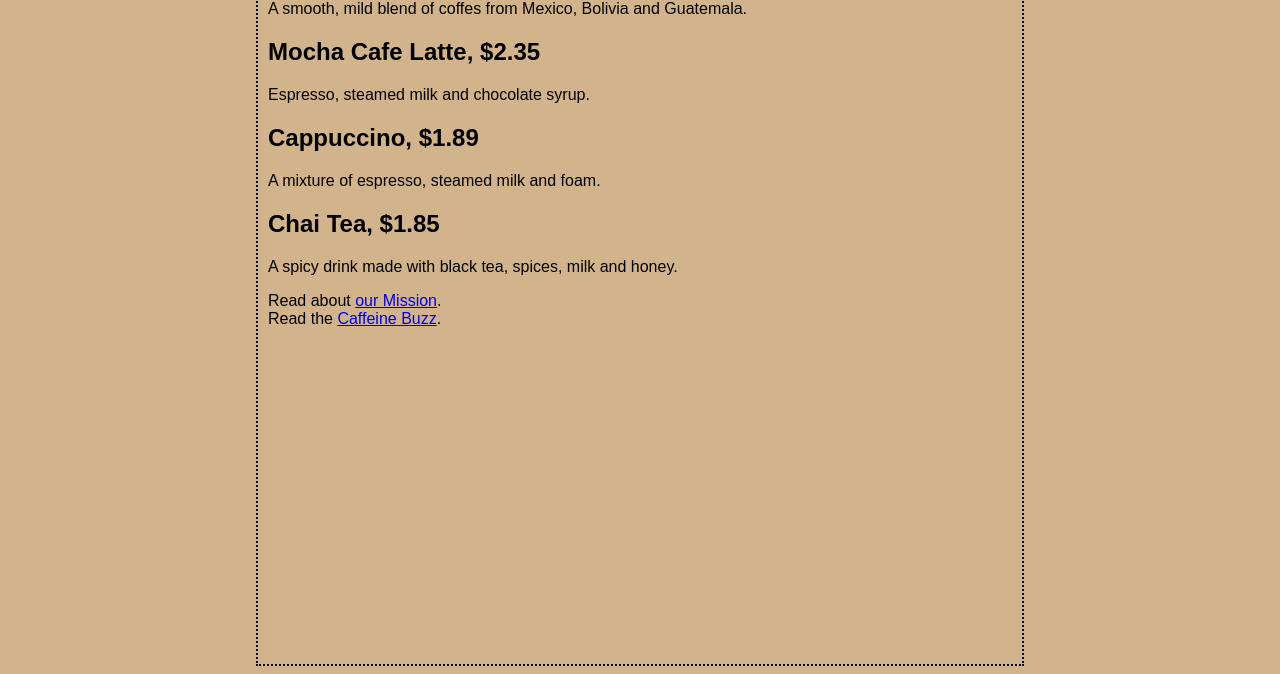
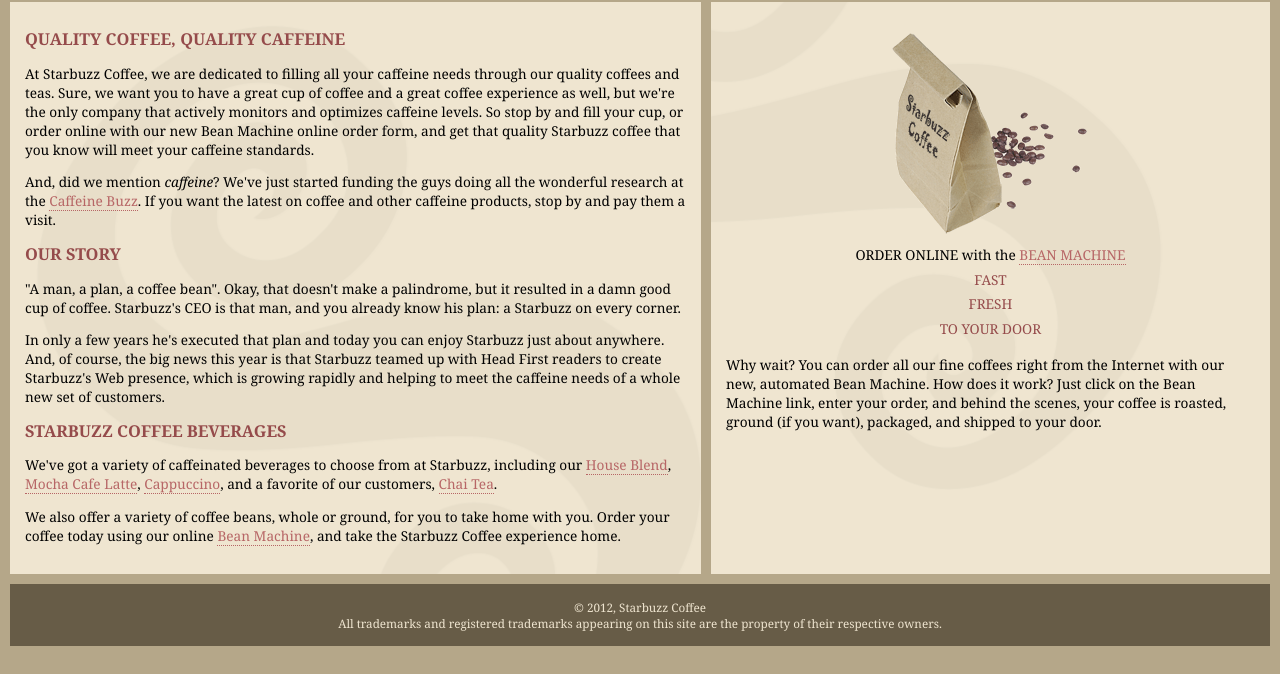
Before and after one commit to rjpadilla/HTMLProjects, a plain HTML site: page starbuzz/index.html in a window 1280 px wide. Shown: the part 126-800 px from the top of the page. Drawn offline with Linux system fonts and the light colour scheme.

Commit message:
Added tables and layout positioning.

```diff
--- a/starbuzz/index.html
+++ b/starbuzz/index.html
@@ -1,40 +1,96 @@
+<!DOCTYPE html>
 <html>
+  <head>
+    <meta charset="utf-8">
+    <title>Starbuzz Coffee</title>
+    <link rel="stylesheet" type="text/css" href="starbuzz.css">
+  </head>
 
-<head>
-    <title>Starbuzz Coffee</title>
-    <style type = "text/css">
-    body{
-        background-color: #d2b48c;
-        margin-left: 20%;
-        margin-right: 20%;
-        border: 2px dotted black;
-        padding: 10px 10px 10px 10px;
-        font-family: sans-serif;
-    }
-    </style>
-</head>
-
-<body>
-    <h1>Starbuzz Coffee Beverages</h1>
+  <body>
+    <div id="header">
+      <img src="images/header.gif" alt="Starbuzz Coffee header image">
+    </div>
+    <div id = "tableContainer">
+      <div id="tableRow">
+          <div id="main">
+              <h1>QUALITY COFFEE, QUALITY CAFFEINE</h1>
+              <p>
+                At Starbuzz Coffee, we are dedicated to filling all your  caffeine needs through our
+                quality coffees and teas. Sure, we want you to have a great cup of coffee and a great
+                coffee experience as well, but we're the only company that actively monitors and
+                optimizes caffeine levels. So stop by and fill your cup, or order online with our new Bean
+                Machine online order form, and get that quality Starbuzz coffee that you know will meet
+                your caffeine standards.
+              </p>
+              <p>
+                And, did we mention <em>caffeine</em>? We've just started funding the guys doing all
+                the wonderful research at the <a href="http://buzz.headfirstlabs.com"
+                title="Read all about caffeine on the Buzz">Caffeine Buzz</a>.
+                If you want the latest on coffee and other caffeine products,
+                stop by and pay them a visit.
+              </p>
+              <h1>OUR STORY</h1>
+              <p>
+                "A man, a plan, a coffee bean". Okay, that doesn't make a palindrome, but it resulted
+                in a damn good cup of coffee.  Starbuzz's CEO is that man, and you already know his
+                plan: a Starbuzz on every corner.
+              </p>
+              <p>In only a few years he's executed that plan and today
+                you can enjoy Starbuzz just about anywhere.  And, of course, the big news this year
+                is that Starbuzz teamed up with Head First readers to create Starbuzz's Web presence,
+                which is growing rapidly and helping to meet the caffeine needs of a whole new set of
+                customers.
+              </p>
+              <h1>STARBUZZ COFFEE BEVERAGES</h1>
+              <p>
+                We've got a variety of caffeinated beverages to choose
+                from at Starbuzz, including our
+                <a href="beverages.html#house" title="House Blend">House Blend</a>,
+                <a href="beverages.html#mocha" title="Mocha Cafe Latte">Mocha Cafe Latte</a>,
+                <a href="beverages.html#cappuccino" title="Cappuccino">Cappuccino</a>,
+                and a favorite of our customers,
+                <a href="beverages.html#chai" title="Chai Tea">Chai Tea</a>.
+              </p>
+              <p>
+                We also offer a variety of coffee beans, whole or ground, for you to
+                take home with you.  Order your coffee today using our online
+                <a href="form.html" title="form.html">Bean Machine</a>, and take
+                the Starbuzz Coffee experience home.
+              </p>
+            </div>
+            <div id="sidebar">
+                <p class="beanheading">
+                  <img src="images/bag.gif" alt="Bean Machine bag">
+                  <br>
+                  ORDER ONLINE
+                  with the
+                  <a href="form.html">BEAN MACHINE</a>
+                  <br>
+                  <span class="slogan">
+                      FAST <br>
+                      FRESH <br>
+                      TO YOUR DOOR <br>
+                  </span>
+                </p>
+                <p>
+                  Why wait?  You can order all our fine coffees right from the Internet with our new,
+                  automated Bean Machine.  How does it work?  Just click on the Bean Machine link,
+                  enter your order, and behind the scenes, your coffee is roasted, ground
+                  (if you want), packaged, and shipped to your door.
+                </p>
+              </div>
+      </div>
+    </div>
 
 
-    <h2>House Blend, $1.49</h2>
-    <p>A smooth, mild blend of coffes from Mexico, Bolivia and Guatemala.</p>
 
-    <h2>Mocha Cafe Latte, $2.35</h2>
-    <p>Espresso, steamed milk and chocolate syrup.</p>
 
-    <h2>Cappuccino, $1.89</h2>
-    <p>A mixture of espresso, steamed milk and foam.</p>
+    <div id="footer">
+      &copy; 2012, Starbuzz Coffee
+      <br>
+      All trademarks and registered trademarks appearing on
+      this site are the property of their respective owners.
+    </div>
 
-    <h2 id="chai">Chai Tea, $1.85</h2>
-
-    <p>A spicy drink made with black tea, spices, milk and honey.</p>
-    <p>
-        Read about <a href = "mission.html" title = "Read more about Starbuzz Coffee's important mission."> our Mission</a>.
-        <br>
-        Read the <a href="http://wickedlysmart.com/buzz/index.html#Coffee" title = "Read all about caffeine on the Buzz">Caffeine Buzz</a>.
-    </p>
-</body>
-
+  </body>
 </html>
--- /dev/null
+++ b/starbuzz/starbuzz.css
@@ -0,0 +1,77 @@
+body {
+    background-color: #b5a789;
+    font-family:      Georgia, "Times New Roman", Times, serif;
+    font-size:        small;
+    margin:           0px;
+  }
+
+  #header {
+    background-color: #675c47;
+    margin:           10px 10px 0px 10px;
+    height:           108px;
+  }
+
+  #main {
+    display: table-cell;
+    background:       #efe5d0 url(images/background.gif) top left;
+    font-size:        105%;
+    padding:          15px;
+    vertical-align: top;
+  }
+
+  #sidebar {
+    display: table-cell;
+    background:       #efe5d0 url(images/background.gif) bottom right;
+    font-size:        105%;
+    padding:          15px;
+    vertical-align: top;
+  }
+
+  #footer {
+    background-color: #675c47;
+    color:            #efe5d0;
+    text-align:       center;
+    padding:          15px;
+    margin:           0px 10px 10px 10px;
+    font-size:        90%;
+  }
+
+  h1 {
+    font-size:        120%;
+    color:            #954b4b;
+  }
+
+  .slogan { color: #954b4b; }
+
+  .beanheading {
+    text-align:       center;
+    line-height:      1.8em;
+  }
+
+  a:link {
+    color:            #b76666;
+    text-decoration:  none;
+    border-bottom:    thin dotted #b76666;
+  }
+  a:visited {
+    color:            #675c47;
+    text-decoration:  none;
+    border-bottom:    thin dotted #675c47;
+  }
+
+  div#tableContainer{
+    display:table;
+  }
+
+  div#tableRow{
+    display: table-row;
+  }
+
+  #tableContainer{
+    display: table;
+    border-spacing: 10px;
+  }
+
+  #tableRow{
+    display:  table-row;
+  }
```
